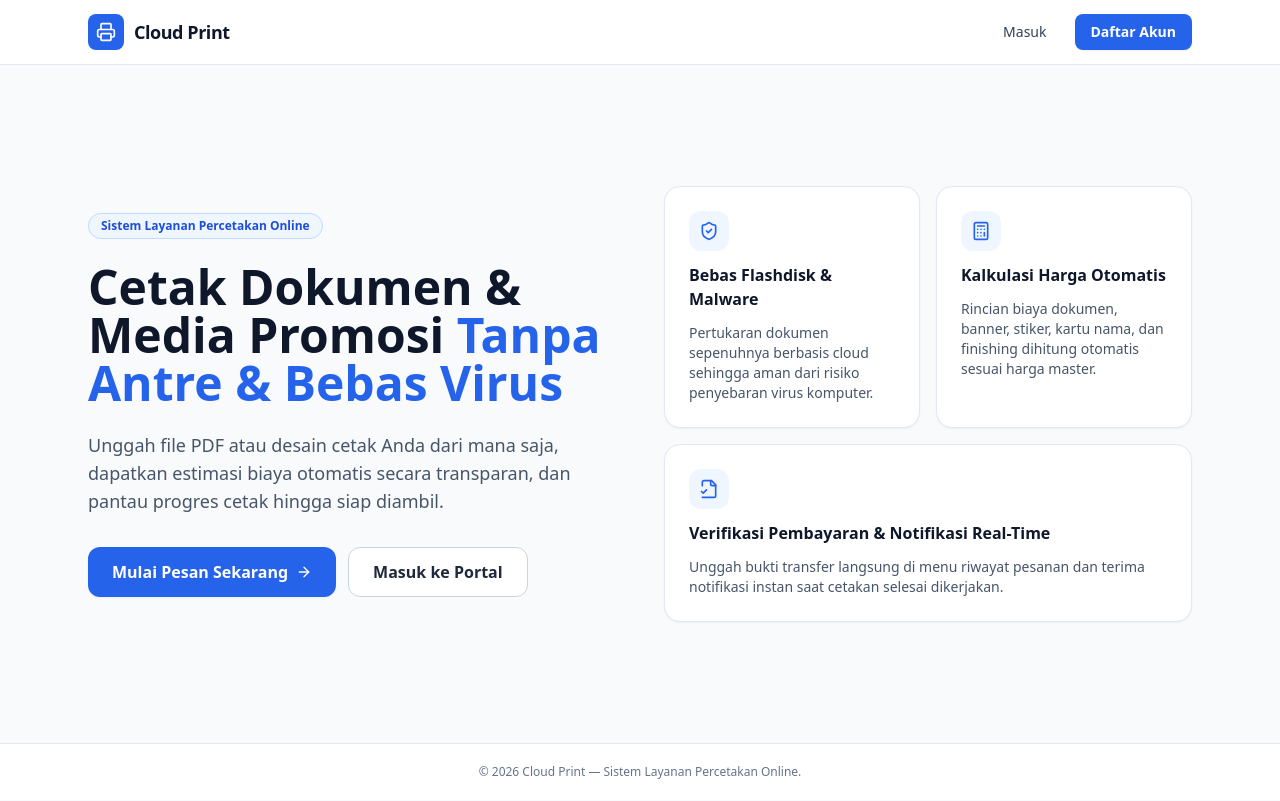
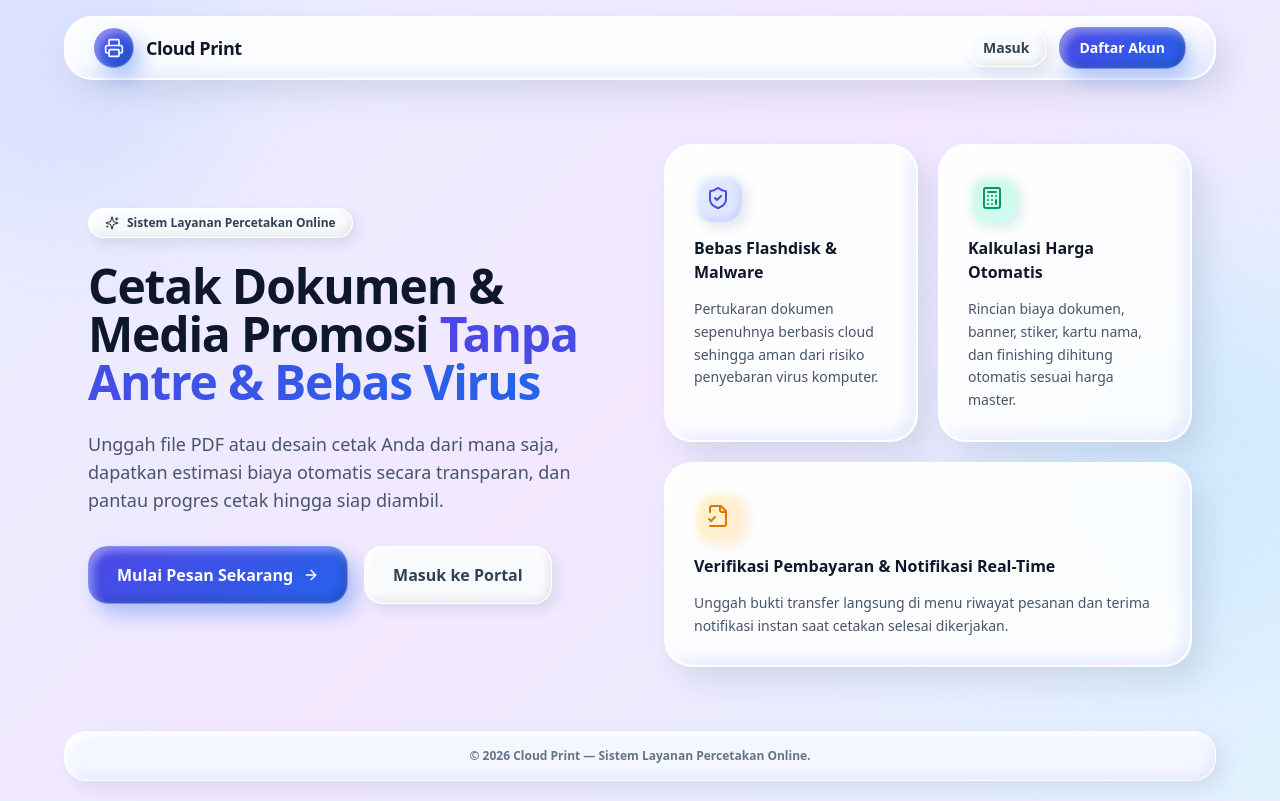
Before and after one commit to ryanapriliryan/cloud-print, a Next.js app: page / in a window 1280 px wide. Built offline with nearby package versions, Linux system fonts and the light colour scheme; no server answers.

Commit message:
Terapkan tema Claymorphism pada halaman beranda publik

```diff
--- a/src/app/page.js
+++ b/src/app/page.js
@@ -1,7 +1,7 @@
 import Link from "next/link";
 import { redirect } from "next/navigation";
 import { getSession } from "@/lib/auth";
-import { Printer, ShieldCheck, Calculator, FileCheck2, ArrowRight } from "lucide-react";
+import { Printer, ShieldCheck, Calculator, FileCheck2, ArrowRight, Sparkles } from "lucide-react";
 
 export default async function HomePage() {
   const session = await getSession();
@@ -10,27 +10,39 @@ export default async function HomePage() {
   }
 
   return (
-    <div className="min-h-screen flex flex-col bg-slate-50">
-      <header className="bg-white border-b border-slate-200 sticky top-0 z-20">
-        <div className="max-w-6xl mx-auto px-4 sm:px-6 h-16 flex items-center justify-between">
-          <div className="flex items-center gap-2.5">
-            <div className="w-9 h-9 rounded-lg bg-blue-600 text-white flex items-center justify-center">
+    <div className="min-h-screen flex flex-col relative overflow-hidden">
+      {/* Dekorasi Elemen 3D Clay Lembut di Latar Belakang */}
+      <div
+        aria-hidden="true"
+        className="pointer-events-none fixed -top-24 -left-24 w-80 h-80 rounded-full bg-indigo-200/45 blur-3xl"
+      />
+      <div
+        aria-hidden="true"
+        className="pointer-events-none fixed top-1/3 -right-24 w-96 h-96 rounded-full bg-sky-200/45 blur-3xl"
+      />
+
+      {/* Navbar Mengembang Claymorphism */}
+      <header className="sticky top-0 z-20 pt-4 px-4 sm:px-6">
+        <div className="clay-card max-w-6xl mx-auto px-5 sm:px-7 h-16 flex items-center justify-between">
+          <Link href="/" className="flex items-center gap-3">
+            <div className="clay-btn-primary w-10 h-10 flex items-center justify-center shrink-0">
               <Printer className="w-5 h-5" />
             </div>
-            <span className="font-bold text-lg text-slate-900 tracking-tight">
+            <span className="font-extrabold text-lg text-slate-900 tracking-tight">
               Cloud Print
             </span>
-          </div>
+          </Link>
+
           <div className="flex items-center gap-3">
             <Link
               href="/login"
-              className="px-4 py-2 text-sm font-medium text-slate-700 hover:text-blue-600 transition"
+              className="clay-pill px-4 py-2 text-sm font-bold text-slate-700 hover:text-indigo-600"
             >
               Masuk
             </Link>
             <Link
               href="/register"
-              className="px-4 py-2 text-sm font-semibold text-white bg-blue-600 hover:bg-blue-700 rounded-lg shadow-sm transition"
+              className="clay-btn-primary px-5 py-2.5 text-sm font-bold"
             >
               Daftar Akun
             </Link>
@@ -38,63 +50,77 @@ export default async function HomePage() {
         </div>
       </header>
 
-      <main className="flex-1 flex items-center">
-        <div className="max-w-6xl mx-auto px-4 sm:px-6 py-16 grid lg:grid-cols-2 gap-12 items-center">
+      {/* Hero & Feature Cards */}
+      <main className="flex-1 flex items-center relative z-10">
+        <div className="max-w-6xl mx-auto px-4 sm:px-6 py-12 sm:py-16 grid lg:grid-cols-2 gap-12 items-center">
           <div className="space-y-6">
-            <div className="inline-flex items-center gap-2 px-3 py-1 rounded-full bg-blue-50 border border-blue-200 text-blue-700 text-xs font-semibold">
-              Sistem Layanan Percetakan Online
+            <div className="clay-pill inline-flex items-center gap-2 px-4 py-1.5 text-indigo-600 text-xs font-extrabold">
+              <Sparkles className="w-3.5 h-3.5" />
+              <span>Sistem Layanan Percetakan Online</span>
             </div>
-            <h1 className="text-3xl sm:text-5xl font-extrabold text-slate-900 leading-tight">
+
+            <h1 className="text-3xl sm:text-5xl font-black text-slate-900 leading-tight tracking-tight">
               Cetak Dokumen & Media Promosi{" "}
-              <span className="text-blue-600">Tanpa Antre & Bebas Virus</span>
+              <span className="bg-gradient-to-r from-indigo-600 to-blue-600 bg-clip-text text-transparent">
+                Tanpa Antre & Bebas Virus
+              </span>
             </h1>
-            <p className="text-slate-600 text-base sm:text-lg leading-relaxed">
+
+            <p className="text-slate-600 text-base sm:text-lg leading-relaxed font-medium">
               Unggah file PDF atau desain cetak Anda dari mana saja, dapatkan estimasi biaya otomatis secara transparan, dan pantau progres cetak hingga siap diambil.
             </p>
-            <div className="flex flex-wrap gap-3 pt-2">
+
+            <div className="flex flex-wrap gap-4 pt-2">
               <Link
                 href="/register"
-                className="inline-flex items-center gap-2 px-6 py-3 bg-blue-600 hover:bg-blue-700 text-white font-semibold rounded-xl shadow-sm transition"
+                className="clay-btn-primary inline-flex items-center gap-2.5 px-7 py-4 text-sm sm:text-base font-bold"
               >
                 Mulai Pesan Sekarang
                 <ArrowRight className="w-4 h-4" />
               </Link>
               <Link
                 href="/login"
-                className="inline-flex items-center gap-2 px-6 py-3 bg-white hover:bg-slate-100 text-slate-800 font-semibold border border-slate-300 rounded-xl transition"
+                className="clay-pill inline-flex items-center gap-2 px-7 py-4 text-sm sm:text-base font-extrabold text-slate-800 hover:text-indigo-600"
               >
                 Masuk ke Portal
               </Link>
             </div>
           </div>
 
-          <div className="grid sm:grid-cols-2 gap-4">
-            <div className="bg-white p-6 rounded-2xl border border-slate-200 shadow-sm space-y-3">
-              <div className="w-10 h-10 rounded-xl bg-blue-50 text-blue-600 flex items-center justify-center">
-                <ShieldCheck className="w-5 h-5" />
+          {/* 3 Kartu Fitur Claymorphism */}
+          <div className="grid sm:grid-cols-2 gap-5">
+            <div className="clay-card p-6 sm:p-7 space-y-3.5 hover:-translate-y-1">
+              <div className="clay-icon-box w-12 h-12 text-indigo-600 flex items-center justify-center">
+                <ShieldCheck className="w-6 h-6" />
               </div>
-              <h3 className="font-bold text-slate-900">Bebas Flashdisk & Malware</h3>
-              <p className="text-sm text-slate-600">
+              <h3 className="font-extrabold text-slate-900 text-base">
+                Bebas Flashdisk & Malware
+              </h3>
+              <p className="text-sm text-slate-600 leading-relaxed">
                 Pertukaran dokumen sepenuhnya berbasis cloud sehingga aman dari risiko penyebaran virus komputer.
               </p>
             </div>
 
-            <div className="bg-white p-6 rounded-2xl border border-slate-200 shadow-sm space-y-3">
-              <div className="w-10 h-10 rounded-xl bg-blue-50 text-blue-600 flex items-center justify-center">
-                <Calculator className="w-5 h-5" />
+            <div className="clay-card p-6 sm:p-7 space-y-3.5 hover:-translate-y-1">
+              <div className="w-12 h-12 rounded-2xl bg-gradient-to-br from-emerald-100 to-teal-100 text-emerald-600 flex items-center justify-center shadow-[5px_5px_12px_rgba(16,185,129,0.18),inset_3px_3px_6px_rgba(255,255,255,0.95)]">
+                <Calculator className="w-6 h-6" />
               </div>
-              <h3 className="font-bold text-slate-900">Kalkulasi Harga Otomatis</h3>
-              <p className="text-sm text-slate-600">
+              <h3 className="font-extrabold text-slate-900 text-base">
+                Kalkulasi Harga Otomatis
+              </h3>
+              <p className="text-sm text-slate-600 leading-relaxed">
                 Rincian biaya dokumen, banner, stiker, kartu nama, dan finishing dihitung otomatis sesuai harga master.
               </p>
             </div>
 
-            <div className="bg-white p-6 rounded-2xl border border-slate-200 shadow-sm space-y-3 sm:col-span-2">
-              <div className="w-10 h-10 rounded-xl bg-blue-50 text-blue-600 flex items-center justify-center">
-                <FileCheck2 className="w-5 h-5" />
+            <div className="clay-card p-6 sm:p-7 space-y-3.5 sm:col-span-2 hover:-translate-y-1">
+              <div className="w-12 h-12 rounded-2xl bg-gradient-to-br from-amber-100 to-orange-100 text-amber-600 flex items-center justify-center shadow-[5px_5px_12px_rgba(245,158,11,0.18),inset_3px_3px_6px_rgba(255,255,255,0.95)]">
+                <FileCheck2 className="w-6 h-6" />
               </div>
-              <h3 className="font-bold text-slate-900">Verifikasi Pembayaran & Notifikasi Real-Time</h3>
-              <p className="text-sm text-slate-600">
+              <h3 className="font-extrabold text-slate-900 text-base">
+                Verifikasi Pembayaran & Notifikasi Real-Time
+              </h3>
+              <p className="text-sm text-slate-600 leading-relaxed">
                 Unggah bukti transfer langsung di menu riwayat pesanan dan terima notifikasi instan saat cetakan selesai dikerjakan.
               </p>
             </div>
@@ -102,8 +128,11 @@ export default async function HomePage() {
         </div>
       </main>
 
-      <footer className="bg-white border-t border-slate-200 py-5 text-center text-xs text-slate-500">
-        &copy; {new Date().getFullYear()} Cloud Print — Sistem Layanan Percetakan Online.
+      {/* Footer Claymorphism */}
+      <footer className="pb-5 px-4 sm:px-6 relative z-10">
+        <div className="clay-card-soft max-w-6xl mx-auto py-4 px-6 text-center text-xs font-bold text-slate-500">
+          &copy; {new Date().getFullYear()} Cloud Print — Sistem Layanan Percetakan Online.
+        </div>
       </footer>
     </div>
   );
```
